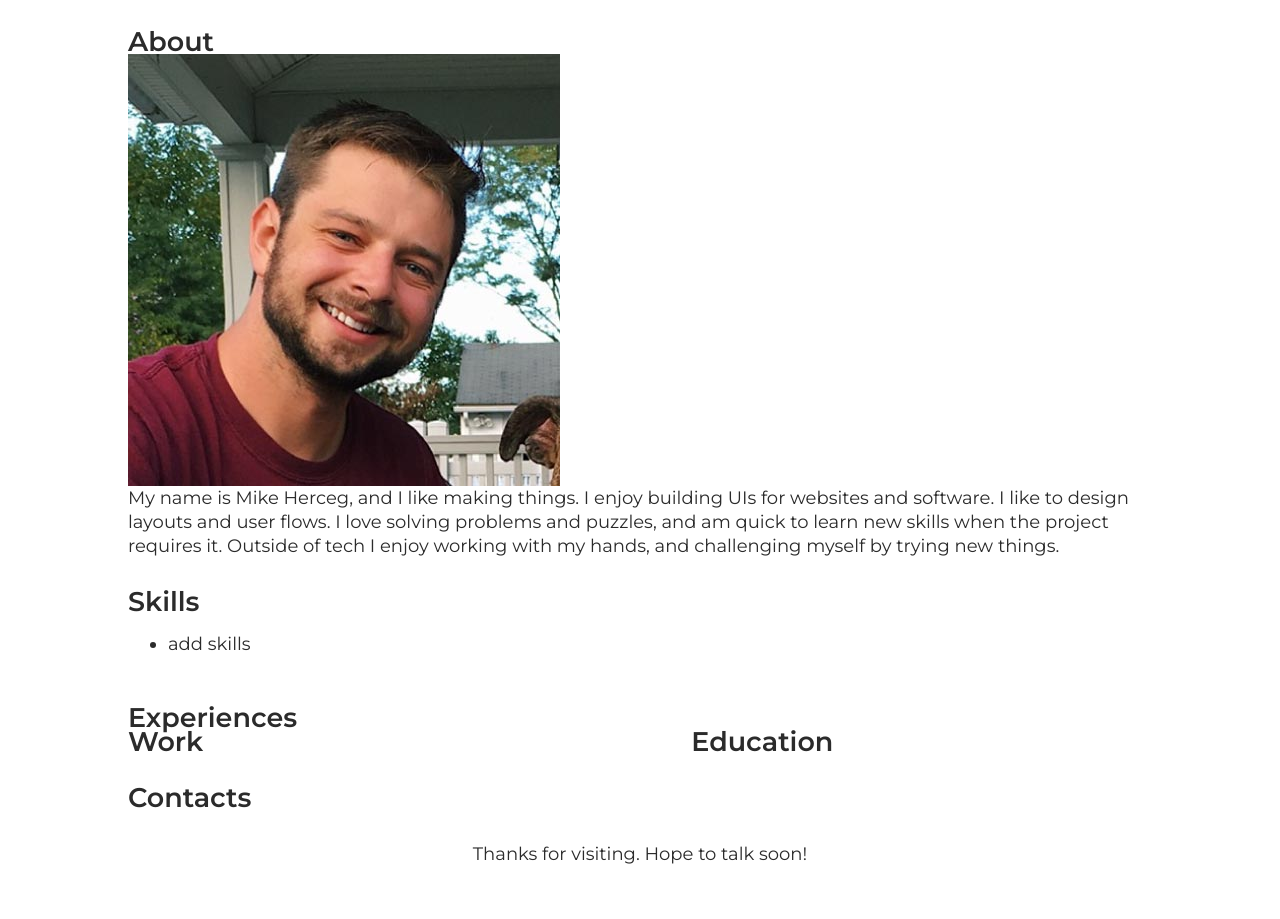
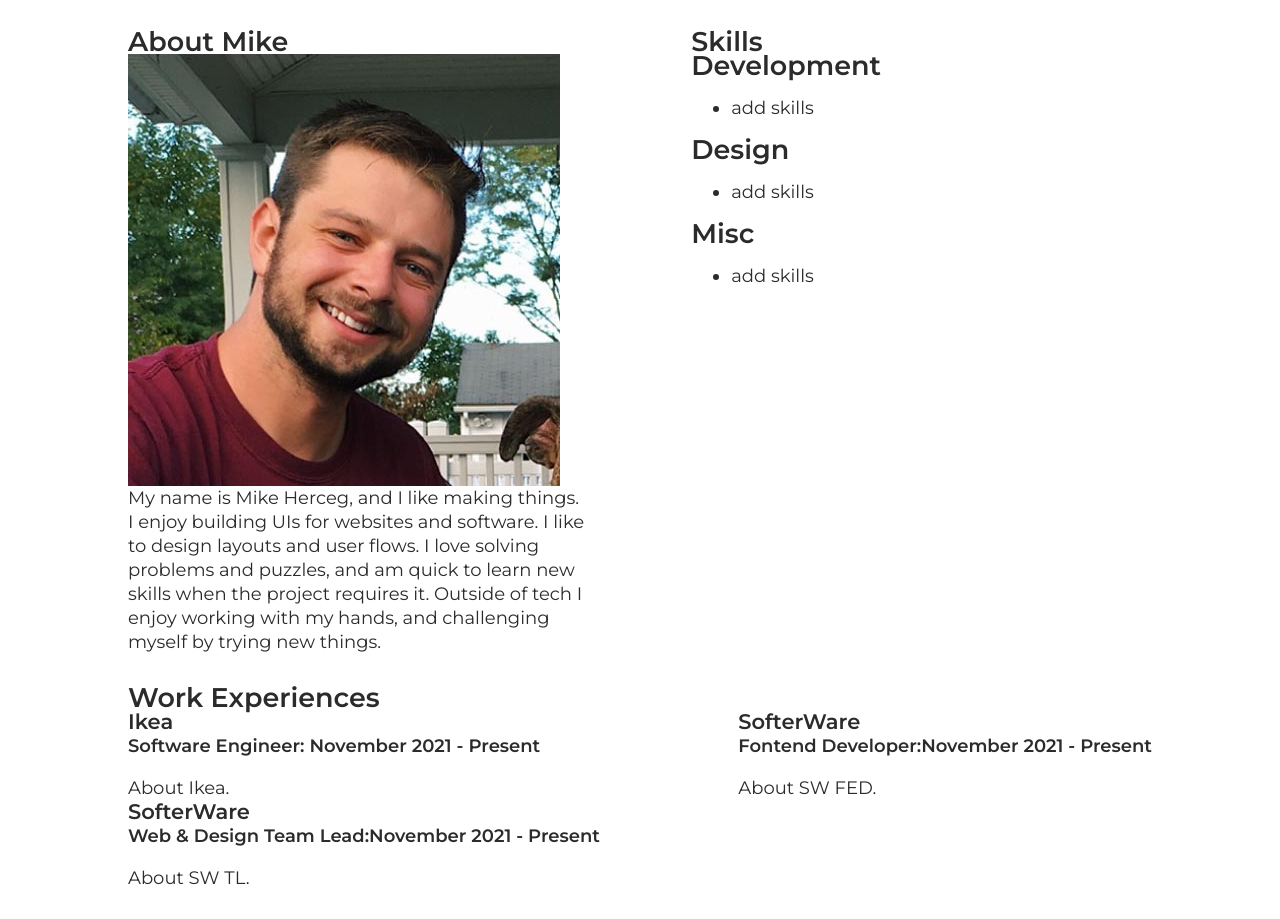
Before and after one commit to mikeHerceg/mikeHerceg.github.io, a plain HTML site: page index.html in a window 1280 px wide. Shown: the part 89-1008 px from the top of the page. Before the commit the page ends 955 px from the top, so only its background shows below. Drawn offline with Linux system fonts and the light colour scheme.

Commit message:
adding content

```diff
--- a/index.html
+++ b/index.html
@@ -21,7 +21,7 @@
           <ul>
             <li><a class="alt" href="#about" title="About Mike link">About</a></li>
             <li><a class="alt" href="#experiences" title="Mike's work experiences link">Experiences</a></li>
-            <li><a class="alt" href="#contact" title="How to contact Mike link">Work</a></li>
+            <li><a class="alt" href="#connect" title="How to contact Mike link">Connect</a></li>
             <li><a class="alt" download="./assets/resume.pdf" title="click to download Mike's resume">
               <i class="fa fa-file-download"></i> Resume
             </a></li>
@@ -30,28 +30,67 @@
     </header>
     <main>
       <section id="about">
-        <h1>About</h1>
+        <div>
+        <h1>About Mike</h1>
         <img src="./assets/head_shot.jpg" alt="image of mike" aria-hidden="true"/>
         <p>My name is Mike Herceg, and I like making things. I enjoy building UIs for websites and software. I like to design layouts and user flows. I love solving problems and puzzles,  and am quick to learn new skills when the project requires it. Outside of tech I enjoy working with my hands, and challenging myself by trying new things.</p>
-      </section>
-      <section>
-        <h1>Skills</h1>
+      </div>
+      <div>
+        <h2>Skills</h1>
+        <div>
+          <h2>Development</h2>
           <ul>
             <li>add skills</li>
           </ul>
+        </div>
+        <div>
+          <h2>Design</h2>
+          <ul>
+            <li>add skills</li>
+          </ul>
+        </div>
+        <div>
+          <h2>Misc</h2>
+          <ul>
+            <li>add skills</li>
+          </ul>
+        </div>
+      </div>
       </section>
       <section id="experiences">
-        <h1>Experiences</h1>
+        <h1>Work Experiences</h1>
+        <article>
+          <header>
+            <h3>Ikea</h3>
+            <h4>Software Engineer: November 2021 - Present</h4>
+          </header>
           <div>
-          <h2>Work</h2>
+            About Ikea.
           </div>
+        </article>
+        <article>
+          <header>
+            <h3>SofterWare</h3>
+            <h4>Fontend Developer:November 2021 - Present</h4>
+          </header>
           <div>
-          <h2>Education</h2>
+            About SW FED.
           </div>
-        <!--todo: work expience and professional Devlepments-->
+        </article>
+        <article>
+          <header>
+            <h3>SofterWare</h3>
+            <h4>Web & Design Team Lead:November 2021 - Present</h4>
+          </header>
+          <div>
+            About SW TL.
+          </div>
+        </article>
+        </div>
       </section>
-      <section id="contact">
-        <h1>Contacts</h1>
+      <section id="connect">
+        <h1>Connect with Mike</h1>
+        <p>?</p>
         <!--add contact info, make proxy email, -->
       </section>
     </main>
```
Lines whose indentation alone changed are shown as unchanged.
